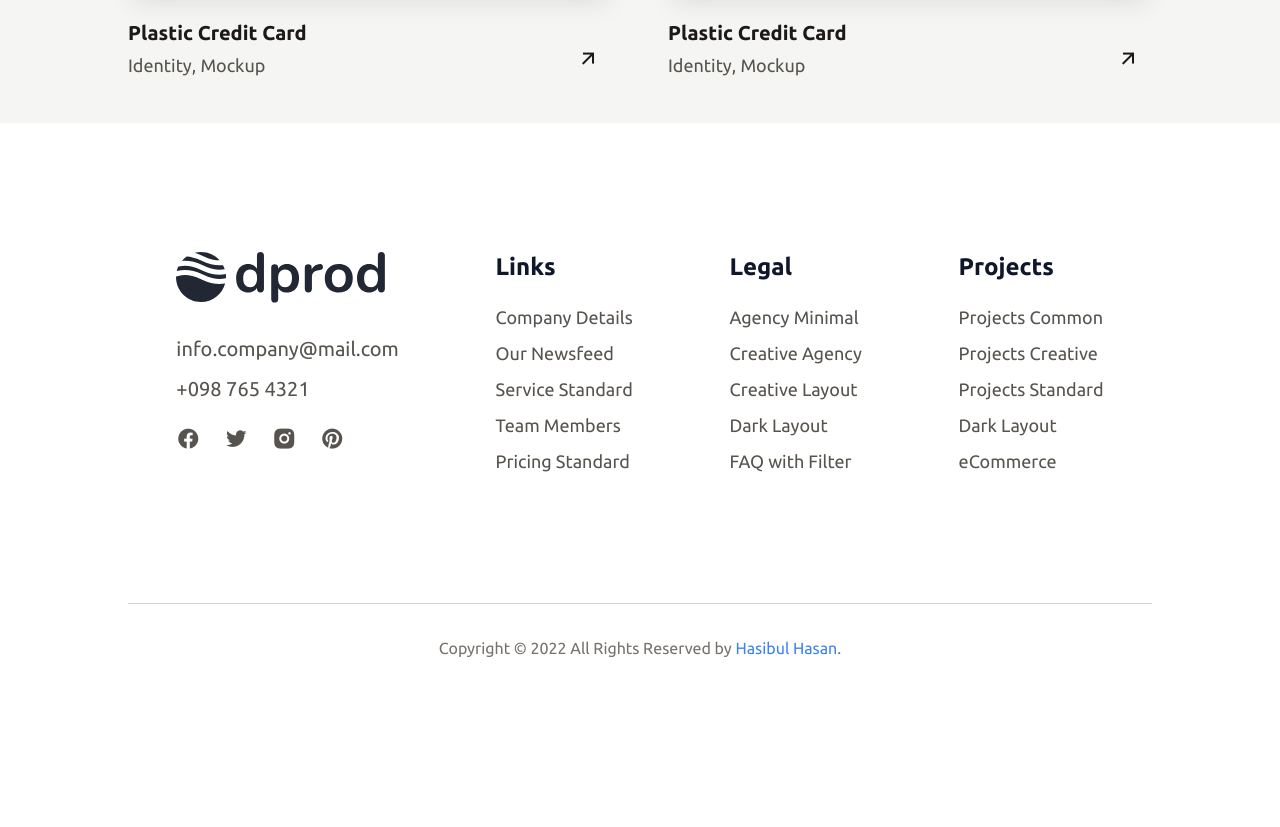
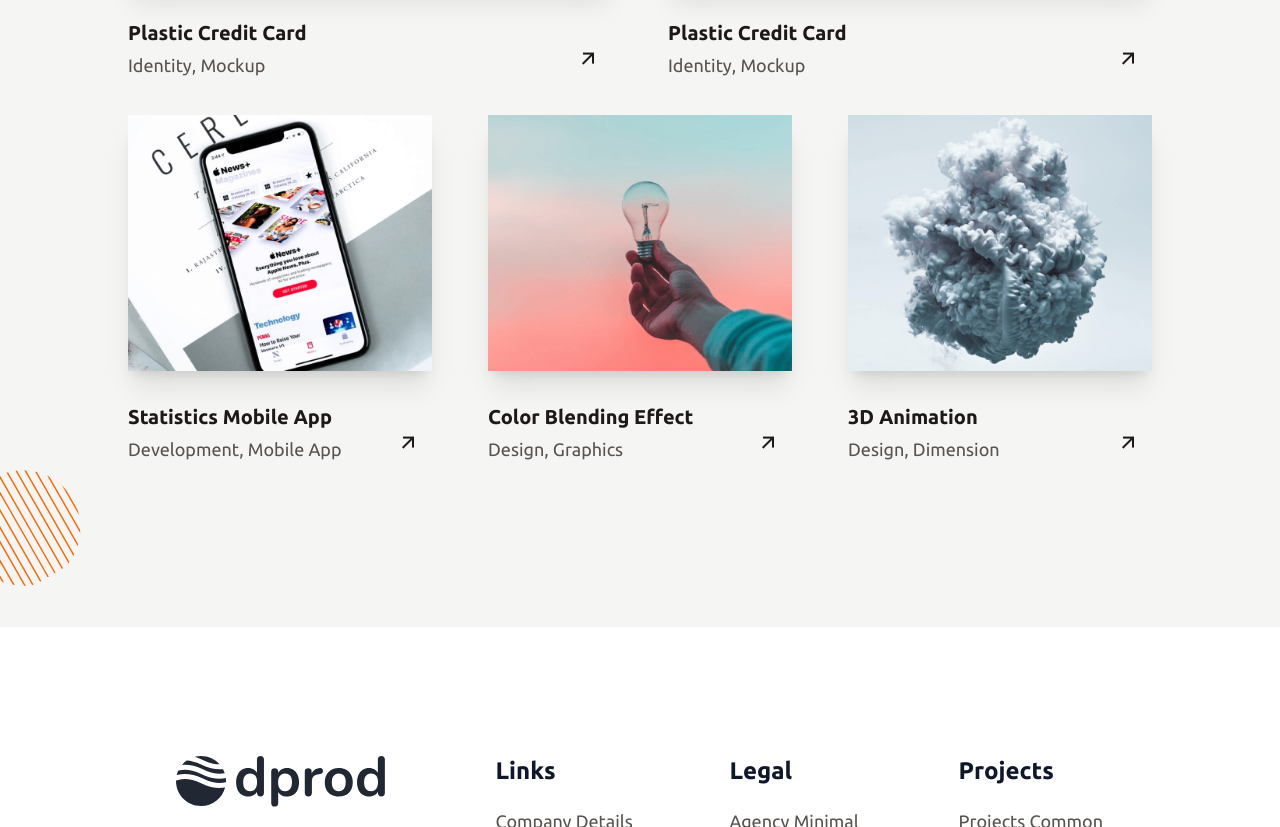
Before and after one commit to hasibulhasanshanto/dprod-tailwindcss-landing, a website built with Vite: page index.html in a window 1280 px wide. Shown: the part 3214-4041 px from the top of the page. Before the commit the page ends 3906 px from the top, so only its background shows below. Built offline with nearby package versions, Linux system fonts and the light colour scheme.

Commit message:
Completed our projects area

```diff
--- a/index.html
+++ b/index.html
@@ -226,7 +226,7 @@
       <!--/. Helping customers end -->
 
       <!-- Our projects start -->
-      <section id="projects" class="relative bg-stone-100 py-10">
+      <section id="projects" class="relative bg-stone-100 pt-10 pb-32">
         <div class="w-4/5 mx-auto">
           <div class="service-top py-8">
             <div class="heading mb-10">
@@ -255,6 +255,7 @@
               </div>
             </div>
           </div>
+          <!-- Two projects -->
           <div class="flex space-x-14 mt-8">
             <!-- Project card  -->
             <div class="card w-full">
@@ -329,6 +330,122 @@
               </div>
             </div>
           </div>
+          <!-- Three projects  -->
+          <div class="flex space-x-14 my-8">
+            <!-- Project card  -->
+            <div class="card-mini w-full">
+              <div class="card-zoom-mini">
+                <img
+                  class="top-img card-zoom-image"
+                  src="./images/project-3.png"
+                  alt="project showcase"
+                />
+              </div>
+              <div class="showcase-content mt-8 flex justify-between">
+                <div class="left-content">
+                  <h3 class="text-xl font-bold">
+                    <a
+                      class="group text-stone-900 transition-all duration-300 ease-in-out"
+                      href="#"
+                    >
+                      <span
+                        class="bg-left-bottom bg-gradient-to-r from-stone-700 to-stone-900 bg-[length:0%_2px] bg-no-repeat group-hover:bg-[length:100%_2px] transition-all duration-500 ease-out"
+                      >
+                        Statistics Mobile App
+                      </span>
+                    </a>
+                  </h3>
+
+                  <p class="text-lg text-stone-600 py-1">
+                    Development, Mobile App
+                  </p>
+                </div>
+                <div class="right-content flex justify-end items-end">
+                  <a
+                    href="#"
+                    class="text-stone-900 p-3 rounded-full hover:text-orange-700 hover:bg-orange-100"
+                  >
+                    <i class="ri-arrow-right-up-line ri-xl"></i>
+                  </a>
+                </div>
+              </div>
+            </div>
+            <!-- Project card  -->
+            <div class="card-mini w-full">
+              <div class="card-zoom-mini">
+                <img
+                  class="top-img card-zoom-image"
+                  src="./images/project-4.png"
+                  alt="project showcase"
+                />
+              </div>
+              <div class="showcase-content mt-8 flex justify-between">
+                <div class="left-content">
+                  <h3 class="text-xl font-bold">
+                    <a
+                      class="group text-stone-900 transition-all duration-300 ease-in-out"
+                      href="#"
+                    >
+                      <span
+                        class="bg-left-bottom bg-gradient-to-r from-stone-700 to-stone-900 bg-[length:0%_2px] bg-no-repeat group-hover:bg-[length:100%_2px] transition-all duration-500 ease-out"
+                      >
+                        Color Blending Effect
+                      </span>
+                    </a>
+                  </h3>
+
+                  <p class="text-lg text-stone-600 py-1">Design, Graphics</p>
+                </div>
+                <div class="right-content flex justify-end items-end">
+                  <a
+                    href="#"
+                    class="text-stone-900 p-3 rounded-full hover:text-orange-700 hover:bg-orange-100"
+                  >
+                    <i class="ri-arrow-right-up-line ri-xl"></i>
+                  </a>
+                </div>
+              </div>
+            </div>
+            <!-- Project card  -->
+            <div class="card-mini w-full">
+              <div class="card-zoom-mini">
+                <img
+                  class="top-img card-zoom-image"
+                  src="./images/project-5.png"
+                  alt="project showcase"
+                />
+              </div>
+              <div class="showcase-content mt-8 flex justify-between">
+                <div class="left-content">
+                  <h3 class="text-xl font-bold">
+                    <a
+                      class="group text-stone-900 transition-all duration-300 ease-in-out"
+                      href="#"
+                    >
+                      <span
+                        class="bg-left-bottom bg-gradient-to-r from-stone-700 to-stone-900 bg-[length:0%_2px] bg-no-repeat group-hover:bg-[length:100%_2px] transition-all duration-500 ease-out"
+                      >
+                        3D Animation
+                      </span>
+                    </a>
+                  </h3>
+
+                  <p class="text-lg text-stone-600 py-1">Design, Dimension</p>
+                </div>
+                <div class="right-content flex justify-end items-end">
+                  <a
+                    href="#"
+                    class="text-stone-900 p-3 rounded-full hover:text-orange-700 hover:bg-orange-100"
+                  >
+                    <i class="ri-arrow-right-up-line ri-xl"></i>
+                  </a>
+                </div>
+              </div>
+            </div>
+          </div>
+        </div>
+        <div class="absolute -left-14 bottom-5">
+          <img class="" src="./images/circle-shape.svg" alt="" />
         </div>
       </section>
       <!--/. Our projects end -->
--- a/main.css
+++ b/main.css
@@ -18,10 +18,16 @@
   .card-zoom {
     @apply relative flex items-center overflow-hidden shadow-xl max-w-[35rem] min-h-[18rem];
   }
+  .card-zoom-mini {
+    @apply relative flex items-center overflow-hidden shadow-xl max-w-[35rem] min-h-[16rem];
+  }
   .card-zoom-image {
     @apply absolute transition-all duration-500 ease-in-out transform bg-center bg-cover;
   }
   .card:hover .card-zoom-image {
     @apply scale-125;
   }
+  .card-mini:hover .card-zoom-image {
+    @apply scale-125;
+  }
 }
```
